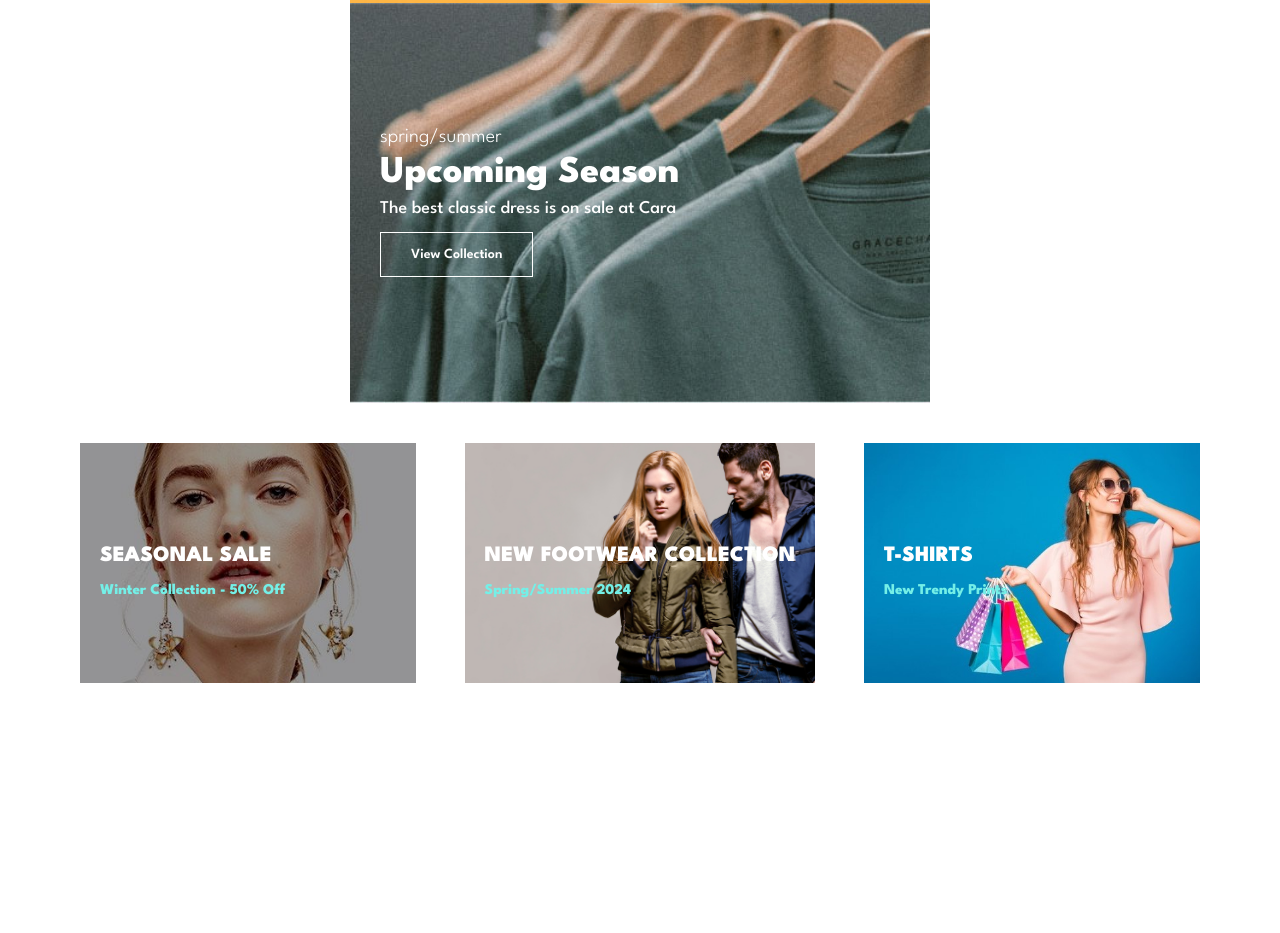
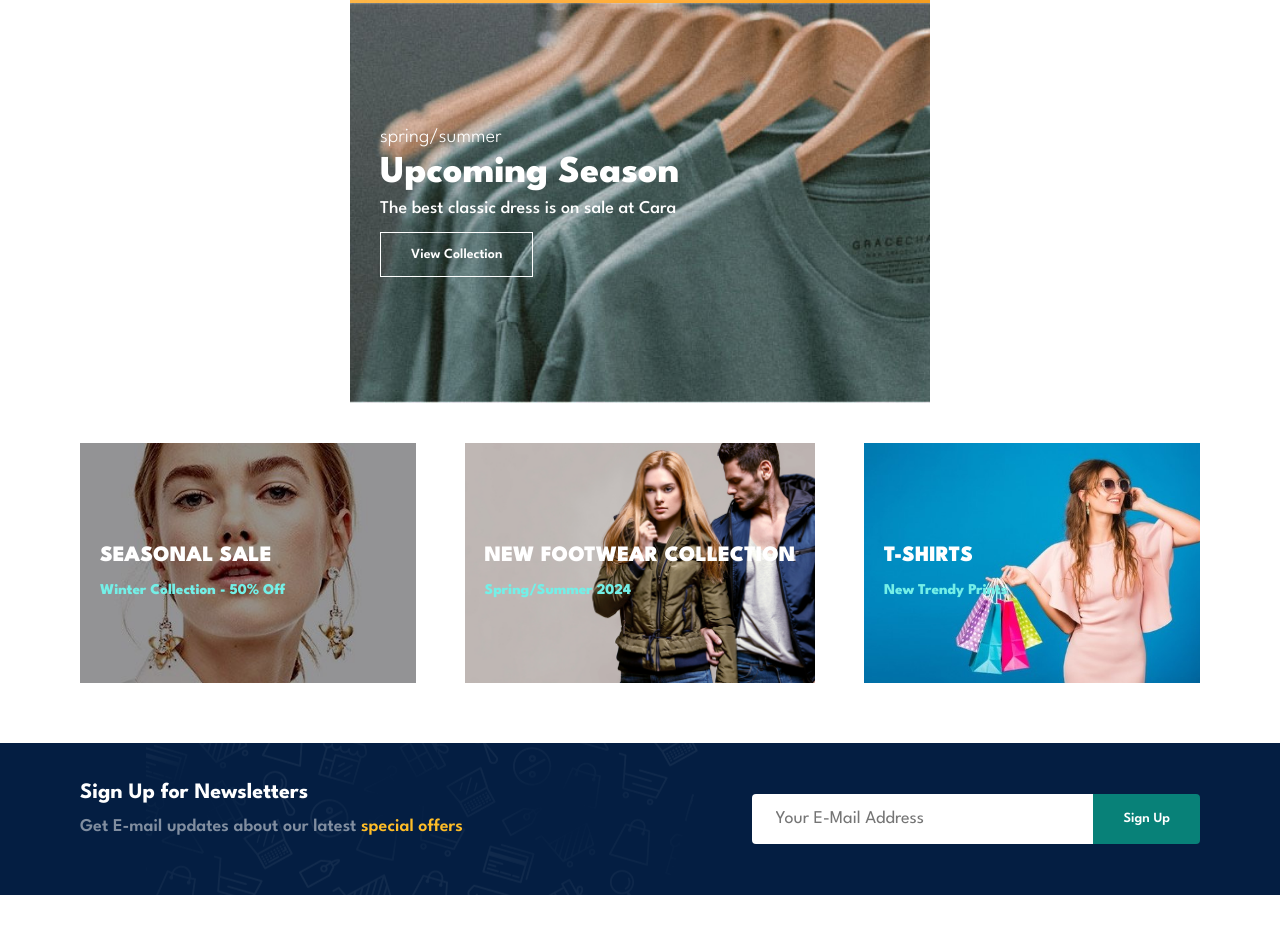
Before and after one commit to TheIchigoSimp/Ecommerce-Website, a plain HTML site: page index.html in a window 1280 px wide. Shown: the part 3881-4814 px from the top of the page. Before the commit the page ends 4584 px from the top, so only its background shows below. Drawn offline with Linux system fonts and the light colour scheme; a web font is replaced by a local one.

Commit message:
Added Newsletter section

```diff
--- a/index.html
+++ b/index.html
@@ -348,6 +348,18 @@
         <h3>New Trendy Prints</h3>
       </div>
     </section>
+
+    <section id="newsletter" class="section-p1 section-m1">
+      <div class="newstext">
+        <h4>Sign Up for Newsletters</h4>
+        <p>Get E-mail updates about our latest <span>special offers</span></p>
+      </div>
+
+      <div class="form">
+        <input type="text" placeholder="Your E-Mail Address" />
+        <button class="normal">Sign Up</button>
+      </div>
+    </section>
     <script src="script.js"></script>
   </body>
 </html>
--- a/style.css
+++ b/style.css
@@ -410,3 +410,56 @@ body {
   font-weight: 800;
   font-size: 15px;
 }
+
+/*Newsletter Form*/
+#newsletter {
+  display: flex;
+  justify-content: space-between;
+  flex-wrap: wrap;
+  align-items: center;
+  background-image: url("Images/banner/b14.png");
+  background-repeat: no-repeat;
+  background-position: 20% 30%;
+  background-color: #041e42;
+}
+
+.newstext h4 {
+  font-size: 22px;
+  font-weight: 700;
+  color: #fff;
+}
+
+.newstext p {
+  font-size: 18px;
+  font-weight: 600;
+  color: #818ea0;
+}
+
+.newstext p span {
+  color: #ffbd27;
+}
+
+#newsletter input {
+  height: 3.125rem;
+  padding: 0 1.25em;
+  font-size: 18px;
+  width: 100%;
+  border: 1px solid transparent;
+  border-radius: 4px;
+  outline: none;
+  border-top-right-radius: 0;
+  border-bottom-right-radius: 0;
+}
+
+#newsletter button {
+  background-color: #088178;
+  color: #fff;
+  white-space: nowrap;
+  border-top-left-radius: 0;
+  border-bottom-left-radius: 0;
+}
+
+#newsletter .form {
+  display: flex;
+  width: 40%;
+}
```
